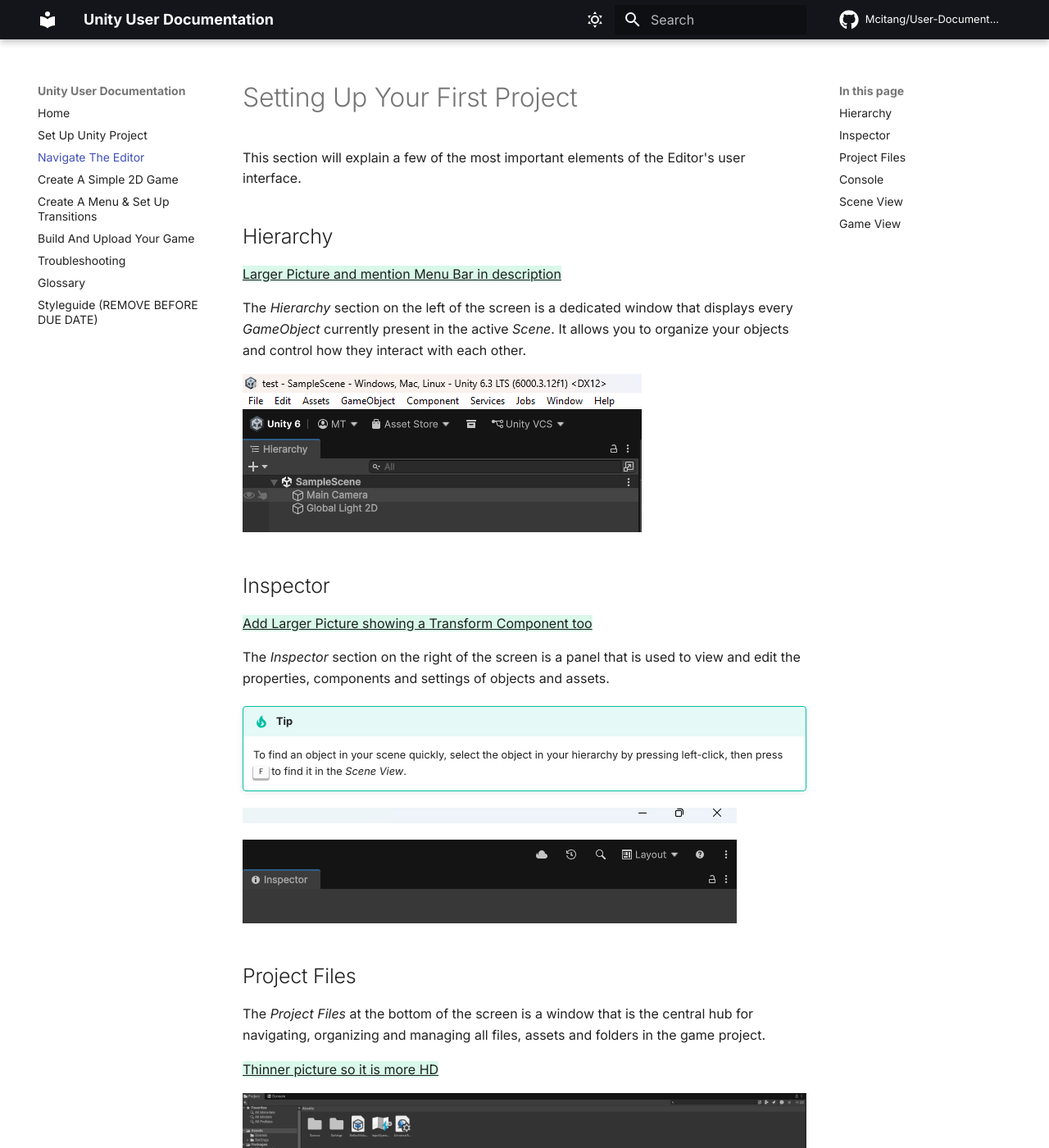
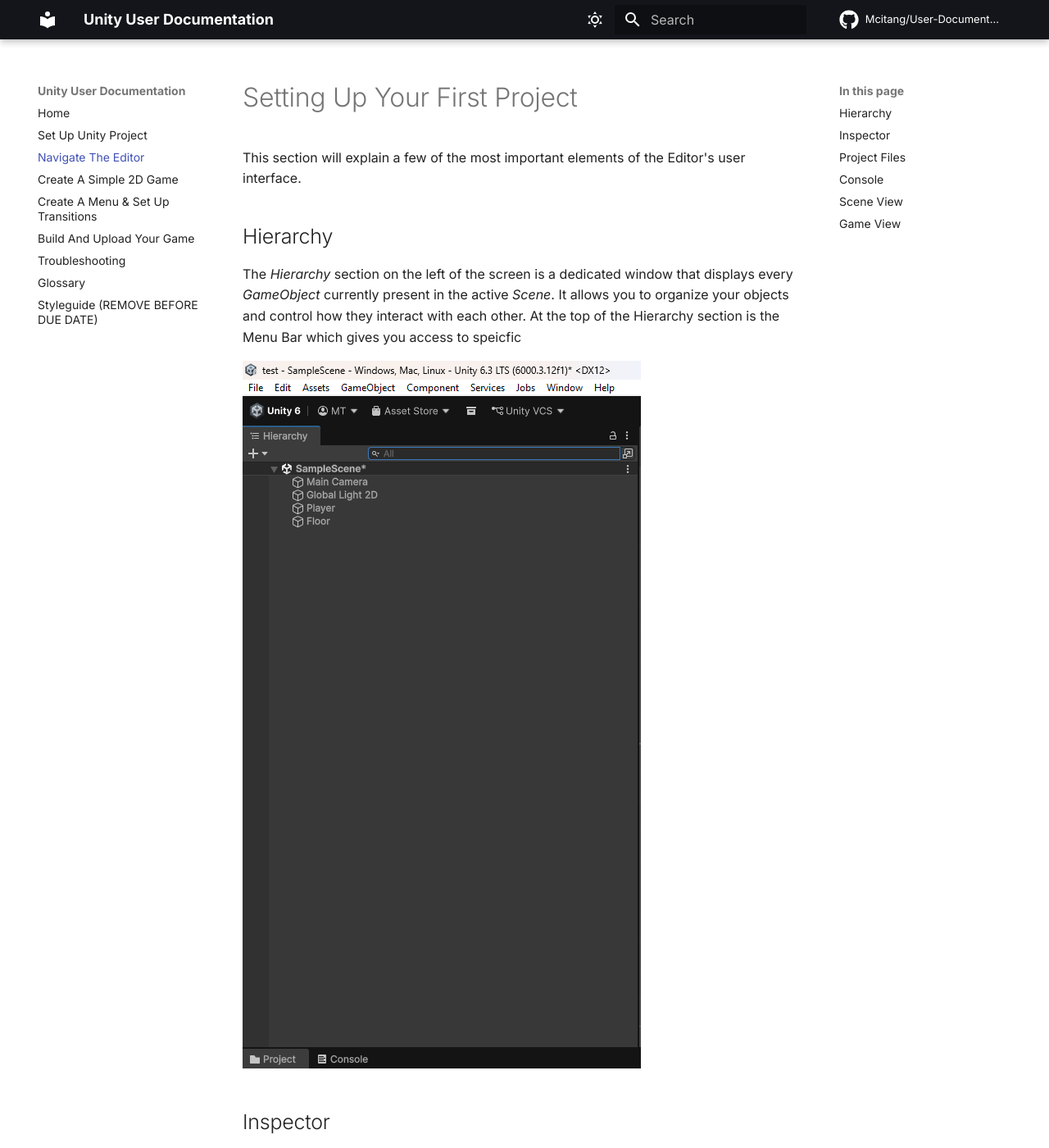
Before and after one commit to Mcitang/User-Documentation, an MkDocs documentation site: the page built from docs/navigate-editor.md, in a window 1280 px wide and 1400 px high. Shown: the whole window at 82% size. Built offline with MkDocs 1.6.1 and Material for MkDocs 9.7.7, drawn with Linux system fonts in a browser that asks for light colours; comment, search, counter and statistics services are not loaded.

Commit message:
Replace some images

```diff
--- a/docs/navigate-editor.md
+++ b/docs/navigate-editor.md
@@ -4,15 +4,11 @@
 
 ## Hierarchy
 
-{++Larger Picture and mention Menu Bar in description++}
-
-The _Hierarchy_ section on the left of the screen is a dedicated window that displays every _GameObject_ currently present in the active _Scene_. It allows you to organize your objects and control how they interact with each other.
+The _Hierarchy_ section on the left of the screen is a dedicated window that displays every _GameObject_ currently present in the active _Scene_. It allows you to organize your objects and control how they interact with each other. At the top of the Hierarchy section is the Menu Bar which gives you access to speicfic
 
 ![hierarchy]
 
 ## Inspector
-
-{++Add Larger Picture showing a Transform Component too++}
 
 The _Inspector_ section on the right of the screen is a panel that is used to view and edit the properties, components and settings of objects and assets.
 
@@ -25,15 +21,13 @@
 
 The _Project Files_ at the bottom of the screen is a window that is the central hub for navigating, organizing and managing all files, assets and folders in the game project.
 
-{++Thinner picture so it is more HD++}
-
 ![project-files]
 
 ## Console
 
 The _Console_ is at the bottom of the screen is where all errors, warnings and logs are displayed. It shares a window with the _Project Files_ as a separate tab.
 
-{++Add picture here++}
+![console-view]
 
 ## Scene View
 
```
Also changed, not shown: other parts of docs/navigate-editor.md (+1 -1 lines), docs/assets/project-setup/console-view.png (added), docs/assets/project-setup/hierarchy.png, docs/assets/project-setup/inspector.png, docs/assets/project-setup/project-files.png.
